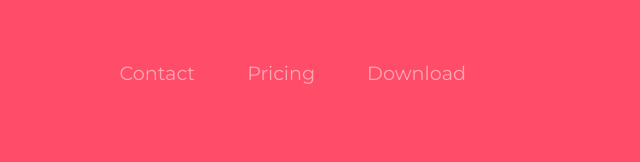
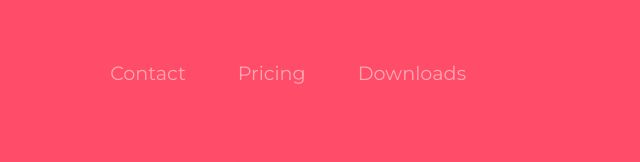
Before and after one commit to ZishanAhmad/TinDog, a plain HTML site: page Bootstrap/index.html in a window 1280 px wide. Shown: the top 162 px of the page, 596-1236 px from the left. Drawn offline with nearby package versions, Linux system fonts and the light colour scheme.

Commit message:
2nd Commit

```diff
--- a/Bootstrap/index.html
+++ b/Bootstrap/index.html
@@ -47,7 +47,7 @@
               <a class="nav-link" href="#pricing">Pricing</a>
             </li>
             <li class="nav-item">
-              <a class="nav-link" href="#cta">Download</a>
+              <a class="nav-link" href="#cta">Downloads</a>
             </li>
           </ul>
 
```
